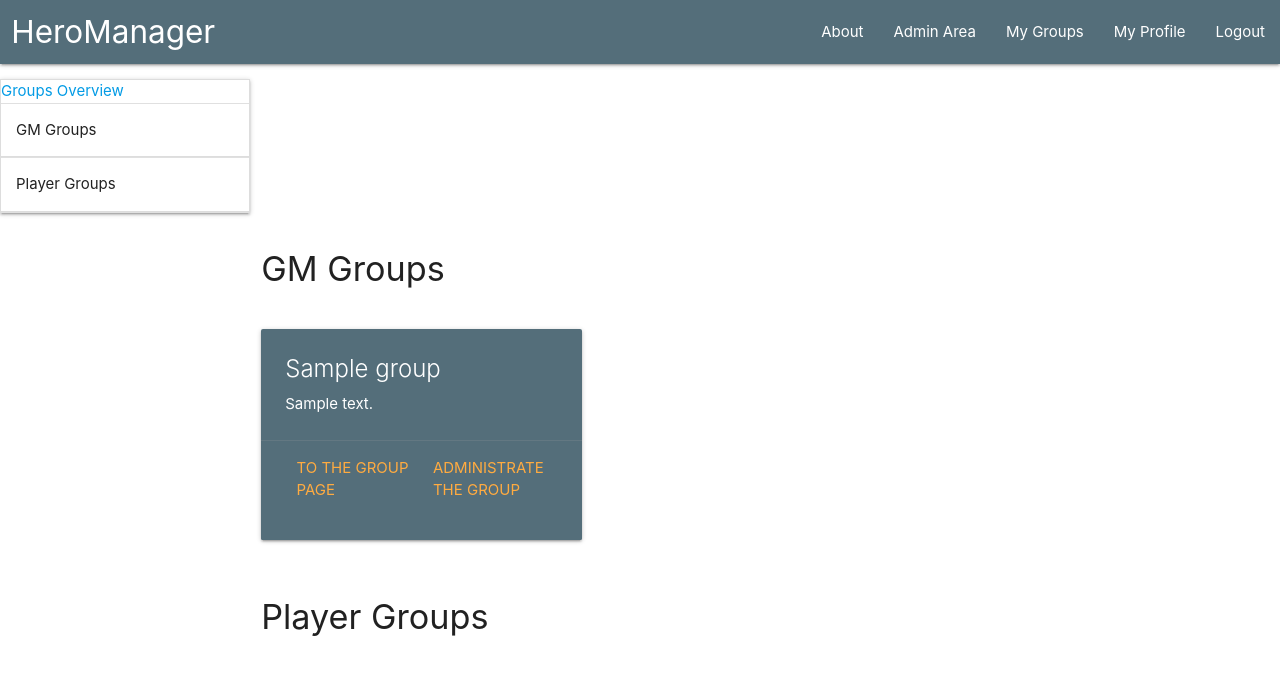
After one commit to cvoelcker/hero-manager, a Django app: page /groups in a window 1280 px wide. The commit adds this page. Shown: the top 675 px of the page. Run offline with Django 3.2, Linux system fonts and the light colour scheme; a user stored in the database is signed in; tables that the repository leaves empty hold one stand-in row (values such as "Sample post"); some libraries are stand-ins or nearby versions.

Commit message:
Adds the group overview page
Adds a page, where you can view all your groups and detail views.

```diff
--- /dev/null
+++ b/src/hero/settings.py
@@ -0,0 +1,5 @@
+RULES_SUPPORTED = (
+    ('DSA4', 'Das Schwarze Auge, v4.1'),
+    ('SPLITTERMOND', 'Splittermond'),
+    ('GENERAL', 'Generic setting'),
+)
--- /dev/null
+++ b/src/hero/templates/groups_all.html
@@ -0,0 +1,116 @@
+{% extends "groups_base.html" %}
+
+{% block content %}
+    {% if gm_groups %}
+        <div class="row">
+            <div class="col s4 m4">
+                <h4>GM Groups</h4>
+            </div>
+        </div>
+    {% endif %}
+    {% for group in gm_groups %}
+        <div class="row">
+            <div class="col s4 m4">
+                <div class="card blue-grey darken-1 hoverable z-depth-1">
+                    <div class="card-content white-text">
+                        <span class="card-title">{{ group.name }}</span>
+                        <p>{{ group.description }}</p>
+                    </div>
+                    <div class="card-action">
+                        <dvi class="row">
+                            <dvi class="col s6 m6"><a
+                                    href="{% url "hero:group_detail" group.name %}">To
+                                the group page</a>
+                            </dvi>
+                            <dvi class="col s6 m6"><a
+                                    href="{% url "hero:group_admin" group.name %}">Administrate
+                                the group</a>
+                            </dvi>
+                        </dvi>
+                    </div>
+                </div>
+            </div>
+            {% if forloop.counter|divisibleby:3 %}
+                </div>
+                <div class="row">
+
+            {% endif %}
+    {% endfor %}
+{% if gm_groups %}
+    </div>
+{% endif %}
+
+    <div class="row">
+        <div class="col s4 m4">
+            <h4>Player Groups</h4>
+        </div>
+    </div>
+    {% for group in player_groups %}
+        <div class="row">
+            <div class="col s4 m4">
+                <div class="card blue-grey darken-1 hoverable">
+                    <div class="card-content white-text">
+                        <span class="card-title">{{ group.name }}</span>
+                        <p>{{ group.description }}</p>
+                    </div>
+                    <div class="card-action">
+                        <a href="{% url "hero:group_detail" group.name %}">To
+                            the group page</a>
+                    </div>
+                </div>
+            </div>
+            {% if forloop.counter|divisibleby:3 %}
+                </div>
+                <div class="row">
+
+            {% endif %}
+
+    {% endfor %}
+
+{% endblock content %}
+
+{% block sidenav-content %}
+    <li>
+        <div class="collapsible-header">GM Groups</div>
+        <div class="collapsible-body">
+            <ul>
+                <li>
+                    <a class="waves-effect waves-light"
+                       href="{% url "hero:new_group" %}"><i
+                            class="material-icons left">add circle</i>Add a new
+                        group</a>
+
+                </li>
+                {% for group in gm_groups %}
+                    <li>
+                        <a href="{% url "hero:group_detail" group.name %}"><i
+                                class="material-icons left">bookmark border</i>
+                            {{ group.name }}</a>
+                    </li>
+                {% endfor %}
+            </ul>
+        </div>
+    </div>
+    </li>
+    <li>
+        <div class="divider"></div>
+    </li>
+
+    <li>
+        <div class="collapsible-header">Player Groups</div>
+        <div class="collapsible-body">
+            <ul>
+                {% for group in player_groups %}
+                    <li>
+                        <a href="{% url "hero:group_detail" group.name %}"><i
+                                class="material-icons left">bookmark
+                            border</i>{{ group.name }}</a>
+                    </li>
+                {% endfor %}
+            </ul>
+        </div>
+    </li>
+    <li>
+        <div class="divider"></div>
+    </li>
+{% endblock %}
--- a/src/hero/templates/groups_base.html
+++ b/src/hero/templates/groups_base.html
@@ -1,32 +1,33 @@
 {% extends "base.html" %}
 
-{% block content %}
-    It works
+{% block style-inlcudes %}
+    .wrapper {
+    padding-left: 250px;
+    }
 {% endblock %}
 
-{% block side_bar %}
+{% block sidebar %}
+    <script>
+        $(document).ready(function () {
+            // Open
+            $('.collapsible').collapsible('close', 0);
+            // Close
+        });
+    </script>
+
+    <ul id="slide-out" class="side-nav fixed">
         <ul class="collapsible" data-collapsible="expandable">
             <li>
-                <div class="collapsible-header">First</div>
-                <div class="collapsible-body">
-                    <ul>
-                        <li><a href="{% url "register" %}">Test</a></li>
-                        <li><a href="{% url "register" %}">Test</a></li>
-                        <li><a href="{% url "register" %}">Test</a></li>
-                    </ul>
-                </div>
-            </li>
-            <li>
+
+                <ul>
+                    <li><a href="{% url "hero:groups" %}">Groups Overview</a>
+                    </li>
+
+                </ul>
                 <div class="divider"></div>
-            </li>
-            <li>
-                <div class="collapsible-header">Second</div>
-                <div class="collapsible-body">
-                    <span>Lorem ipsum dolor sit amet.</span></div>
-            </li>
-            <li>
-                <div class="divider"></div>
-            </li>
+                {% block sidenav-content %}
+                {% endblock %}
         </ul>
+    </ul>
 
 {% endblock %}
--- a/src/hero/urls.py
+++ b/src/hero/urls.py
@@ -1,12 +1,18 @@
-from django.conf.urls import include, url
-from django.contrib import admin
+from django.conf.urls import url
 
-from . import views
+from hero import views
 
 app_name = 'hero'
 
 urlpatterns = [
     url(r'^$', views.HomeView.as_view(), name='home'),
+    url(r'^groups/add_new', views.GroupAddView.as_view(), name='new_group'),
+    url(r'^groups/add_new/success', views.GroupSuccessView.as_view(),
+        name='group_add_success'),
+    url(r'^groups/(?P<name>[\w ]+)', views.GroupDetailView.as_view(),
+        name='group_detail'),
+    url(r'^groups/(?P<name>[\w ]+)/admin', views.GroupAdminView.as_view(),
+        name='group_admin'),
     url(r'^groups', views.GroupView.as_view(), name='groups'),
     url(r'^diaries', views.diaries_list, name='diaries'),
     url(r'^profile', views.profile, name='profile')
--- a/src/hero/views.py
+++ b/src/hero/views.py
@@ -1,12 +1,11 @@
-from django.shortcuts import render
 from django.http import HttpResponse
-from .models import Hero, Group
-from django.shortcuts import render
-from django.views import View
+from django.urls import reverse, reverse_lazy
+from django.views.generic import ListView, DetailView, FormView
 from django.views.generic.base import TemplateView
 from django.contrib.auth.decorators import login_required
 from django.contrib.auth.mixins import LoginRequiredMixin
-from django.template.loader import render_to_string
+from hero.models import Group
+from hero.forms import GroupForm
 
 
 # Create your views here.
@@ -15,9 +14,48 @@ class HomeView(TemplateView):
     template_name = "base.html"
 
 
-class GroupView(LoginRequiredMixin, TemplateView):
-    template_name = 'groups_base.html'
+class GroupView(LoginRequiredMixin, ListView):
+    model = Group
+    template_name = 'groups_all.html'
 
+    def get_context_data(self, **kwargs):
+        context = super(GroupView, self).get_context_data(**kwargs)
+        user = self.request.user
+        context['gm_groups'] = user.gaming_group_master.all()
+        context['player_groups'] = user.gaming_group.all()
+        return context
+
+
+class GroupDetailView(LoginRequiredMixin, DetailView):
+    model = Group
+    template_name = 'groups_detail.html'
+
+    def get_object(self, queryset=None):
+        if queryset is None:
+            queryset = self.get_queryset()
+        return queryset.get(name=self.kwargs['name'])
+
+
+class GroupAdminView(LoginRequiredMixin, DetailView):
+    model = Group
+    template_name = 'groups_all.html'
+
+    def get_context_data(self, **kwargs):
+        context = super(GroupView, self).get_context_data(**kwargs)
+        user = self.request.user
+        context['gm_groups'] = user.gaming_group_master.all()
+        context['player_groups'] = user.gaming_group.all()
+        return context
+
+
+class GroupAddView(LoginRequiredMixin, FormView):
+    template_name = 'groups_add.html'
+    form_class = GroupForm
+    success_url = reverse_lazy('hero:group_add_success')
+
+
+class GroupSuccessView(LoginRequiredMixin, TemplateView):
+    pass
 
 
 @login_required
@@ -33,8 +71,3 @@ def diaries_list(request):
 @login_required
 def profile(request):
     pass
-
-
-def groups_list(request):
-    master_groups = Group.objects.filter(game_master=request.user)
-    return HTTPResponse(template.render(request, 'groups_base.html', {}))
--- a/src/heromanager/templates/base.html
+++ b/src/heromanager/templates/base.html
@@ -14,17 +14,12 @@
     <link rel="stylesheet"
           href="{% static "materialize-css/dist/css/materialize.min.css" %}">
     <style type="text/css">
-        {% if user.is_authenticated %}
-            .wrapper {
-                padding-left: 270px;
-                padding-top: 2%
-            }
-        {% endif %}
-
         .side-nav {
             top: 65px;
             width: 250px;
         }
+        {% block style-inlcudes %}
+        {% endblock %}
     </style>
 
     {% block header-includes %}
@@ -33,12 +28,21 @@
 
 <body>
 
+<div class="navbar-fixed">
+
     <nav>
-    <div class="nav-wrapper">
-        <a class="brand-logo">HeroManager</a>
+        <div class="nav-wrapper blue-grey darken-1">
+        <div class="row">
+            <div class="col s12 m6"><a class="brand-logo">HeroManager</a>
+            </div>
             <ul class="right hide-on-med-and-down">
+                <li><a href="{% url "about" %}">About</a></li>
                 {% if user.is_authenticated %}
                     <!--<li><a href="">General Forums</a></li>-->
+                    {% if user.is_staff %}
+                        <li><a href="{% url "admin:index" %}">Admin Area</a>
+                        </li>
+                    {% endif %}
                     <li><a href="{% url "hero:groups" %}">My Groups</a></li>
                     <li><a href="{% url "hero:profile" %}">My Profile</a></li>
                     <li><a href="{% url "logout" %}">Logout</a></li>
@@ -48,31 +52,17 @@
                 {% endif %}
             </ul>
         </div>
+        </div>
     </nav>
+</div>
 
-{% if user.is_authenticated %}
-    <script>
-        $(document).ready(function () {
-            // Open
-            $('.collapsible').collapsible('close', 0);
-            // Close
-        });
-    </script>
-    <ul id="slide-out" class="side-nav fixed">
-        {% block side_bar %}
+{% block sidebar %}
 {% endblock %}
-    </ul>
 
 <div class="wrapper">
-        <div style="padding-left: 5%; padding-top: 1%">
     {% block content %}
     {% endblock %}
 </div>
-    </div>
-{% endif %}
-
-{% block general_content %}
-{% endblock %}
 
 <!--
 <footer style="position:fixed;left:0px;bottom:0px;width:100%"
--- a/src/heromanager/templates/registration/login.html
+++ b/src/heromanager/templates/registration/login.html
@@ -1,7 +1,7 @@
 {% extends 'base.html' %}
 {% block title %}Login{% endblock %}
 
-{% block general_content %}
+{% block content %}
     <div id="content-container" class="container p-none">
         <div class="lgn-container col-lg-8">
             <form id="login-form" method="post"
--- a/src/heromanager/templates/registration/registration_form.html
+++ b/src/heromanager/templates/registration/registration_form.html
@@ -42,7 +42,7 @@
 {% block message %}
 {% endblock %}
 
-{% block general_content %}
+{% block content %}
     <div class="container">
         <div class="row"></div>
         <div class="row">
--- a/src/heromanager/urls.py
+++ b/src/heromanager/urls.py
@@ -21,9 +21,10 @@ from . import views
 urlpatterns = [
     url(r'^admin/', admin.site.urls),
     url('^', include('django.contrib.auth.urls')),
-    url(r'^register/$', views.register, name="register"),
-    url(r'^register/([a-z])/$', views.register, name="register"),
-    url(r'^home/', include('hero.urls')),
+    url(r'^', include('hero.urls')),
+    url(r'^register/$', views.register, name='register'),
+    url(r'^register/r/$', views.register, name='register'),
+    url(r'^about/', views.AboutView.as_view(), name='about')
 ]
 
 if settings.DEBUG:
--- a/src/heromanager/views.py
+++ b/src/heromanager/views.py
@@ -3,12 +3,12 @@ from django.urls import reverse
 from django.http import HttpResponseRedirect
 from django.contrib.auth.forms import UserCreationForm
 from django.views.decorators.csrf import csrf_exempt
+from django.views.generic.base import TemplateView
 
 
 @csrf_exempt
 def register(request, success=None):
     if request.method == 'POST':
-        print("POSTING {}\n\n\n\n\n\n\n\n\n\n".format(request.POST))
         form = UserCreationForm(request.POST)
         if form.is_valid():
             form.save()
@@ -20,3 +20,7 @@ def register(request, success=None):
     else:
         template = 'registration/registration_unsuccessful.html'
     return render(request, template, {})
+
+
+class AboutView(TemplateView):
+    template_name = 'about.html'
```
Also changed, not shown: src/hero/forms.py (added, +12 -0 lines), src/hero/models.py (+12 -7 lines), src/hero/templates/groups_add.html (added, +10 -0 lines), src/hero/templates/groups_base.css (deleted, +0 -9 lines), src/hero/templates/groups_detail.html (added, +22 -0 lines), src/heromanager/settings.py (+8 -3 lines), src/heromanager/templates/about.html (added, +49 -0 lines), src/hero/migrations/0004_auto_20170809_1310.py (added), src/hero/migrations/0005_auto_20170809_1344.py (added), 1 other file. Lines whose indentation alone changed are shown as unchanged.
